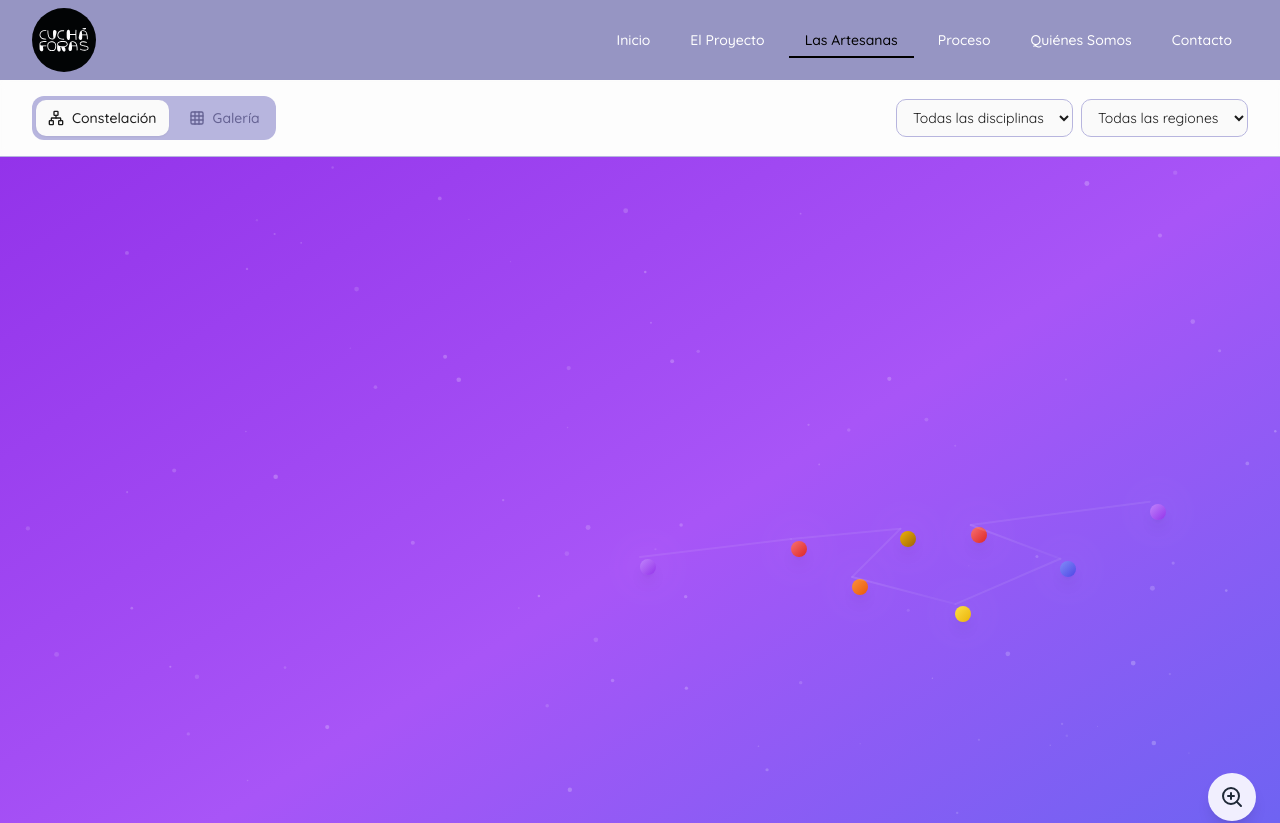
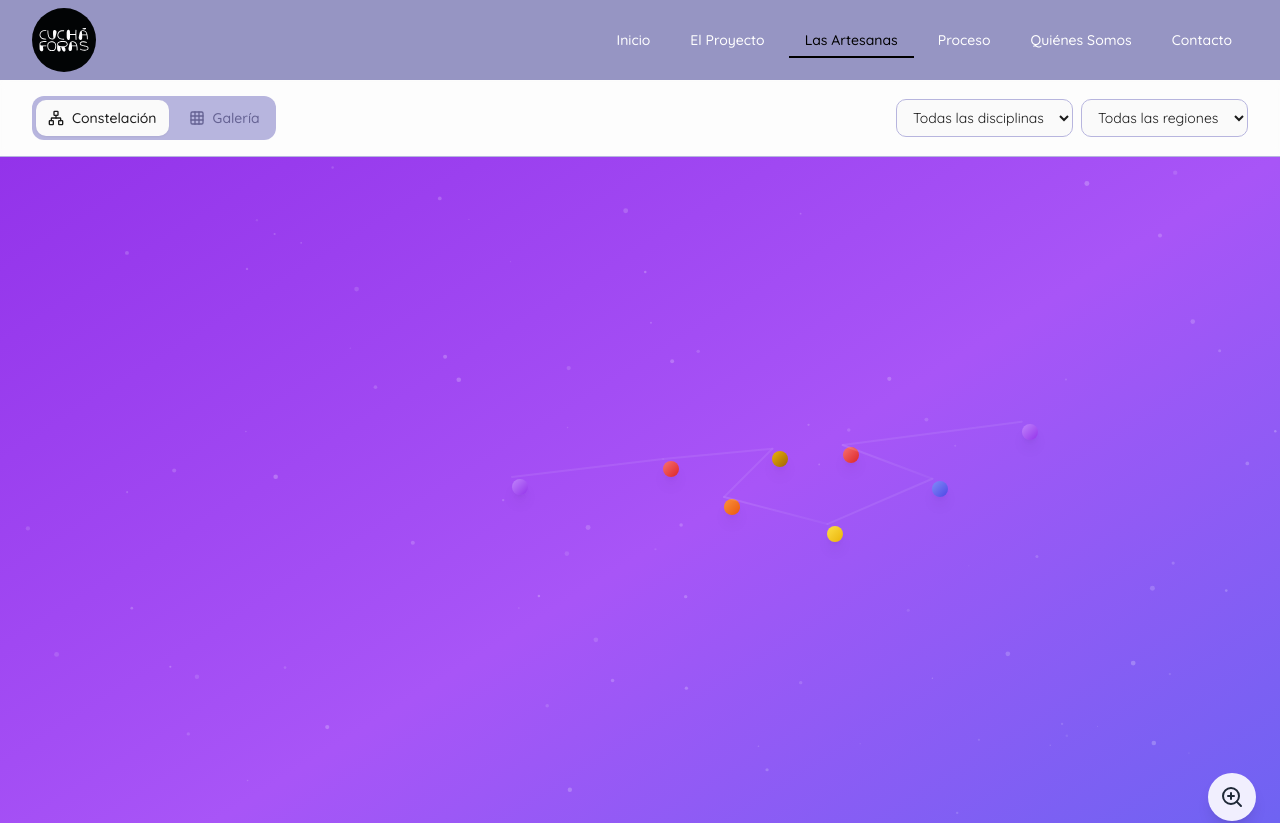
Before and after one commit to retrovertigo1981/proyectoCuchaforas, a React (Vite) app: page /artesanas in a window 1280 px wide. Shown: the top 823 px of the page. Built offline with nearby package versions, Linux system fonts and the light colour scheme.

Commit message:
-[feat] Se actualiza componente Costellation para una mejor performance y escalabilidad de las artesanas

```diff
--- a/src/components/ConstellationMapImproved.tsx
+++ b/src/components/ConstellationMapImproved.tsx
@@ -159,8 +159,8 @@ export default function ConstellationMapImproved({
     if (containerRef.current && filteredArtesanas.length > 0) {
       const rect = containerRef.current.getBoundingClientRect();
       setViewState({
-        x: WORLD_DIMENSIONS.width / 2 - rect.width / 2,
-        y: WORLD_DIMENSIONS.height / 2 - rect.height / 2,
+        x: WORLD_DIMENSIONS.width / 2 - rect.width / 2.5,
+        y: WORLD_DIMENSIONS.height / 2 - rect.height / 2.5,
         scale: 1,
       });
     }
@@ -390,8 +390,9 @@ export default function ConstellationMapImproved({
                 onClick={() => handleArtesanaClick(artesana)}
                 className="group relative focus:outline-none focus-visible:ring-2 focus-visible:ring-white rounded-full"
               >
-                {/* Halo exterior */}
-                <div className="absolute inset-0 -m-4 rounded-full bg-white/20 blur-xl animate-pulse opacity-0 group-hover:opacity-100 transition-opacity" />
+                {/* Anillo pulsante */}
+                <div className="absolute inset-0 -m-6 rounded-full border-2 border-white/60 opacity-0 group-hover:opacity-100 transition-all duration-300 group-hover:animate-ping" />
+                <div className="absolute inset-0 -m-3 rounded-full border border-white/80 opacity-0 group-hover:opacity-100 transition-all duration-500 group-hover:animate-pulse" />
 
                 {/* Punto principal */}
                 <div
```
Also changed, not shown: 2 other files (tests, documents, lock files or other folders).
